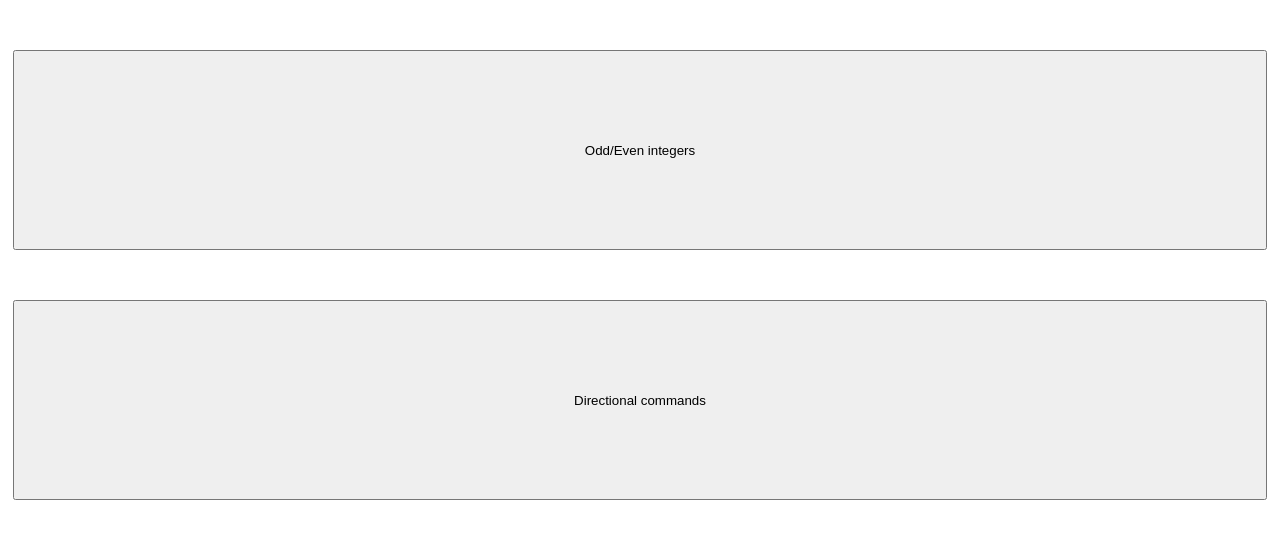
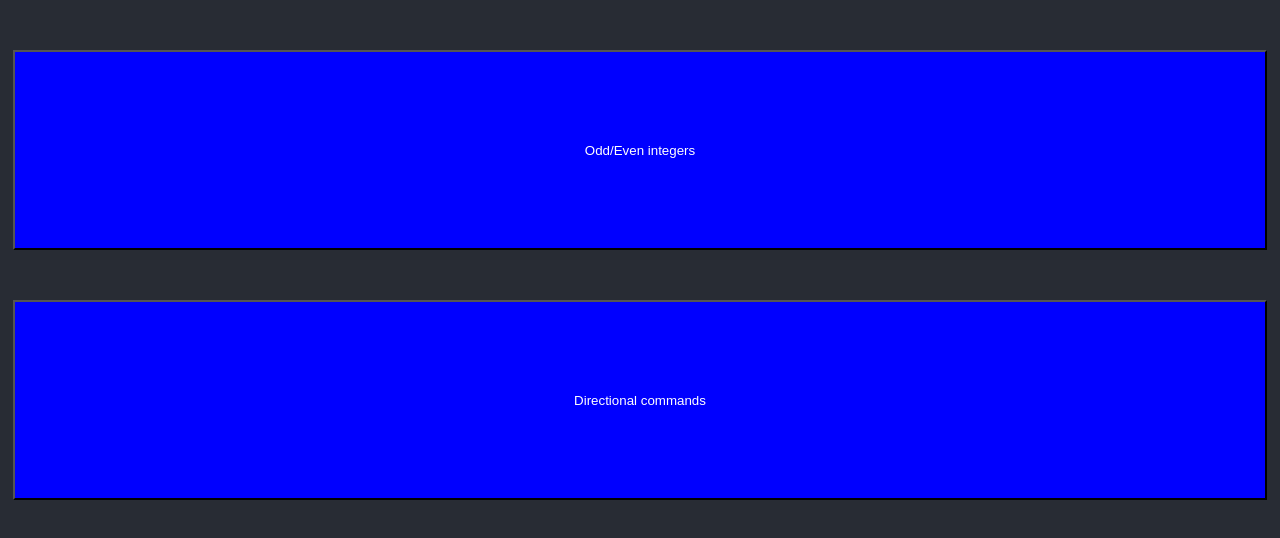
Before and after one commit to marcusbehr/marcusbehr.github.io, a React (Create React App) app in the folder my-app/: page / in a window 1280 px wide. Shown: the top 538 px of the page. Built offline with nearby package versions, Linux system fonts and the light colour scheme.

Commit message:
dark colors to prevent eye strain

```diff
--- a/my-app/src/App.css
+++ b/my-app/src/App.css
@@ -1,5 +1,9 @@
 .App {
   text-align: center;
+}
+
+:root {
+  background-color: #282c34;
 }
 
 .App-logo {
@@ -41,4 +45,6 @@
   margin-top: 50px;
   height: 200px;
   width: 98%;
+  background-color: blue;
+  color: #FFFFFF;
 }
```
